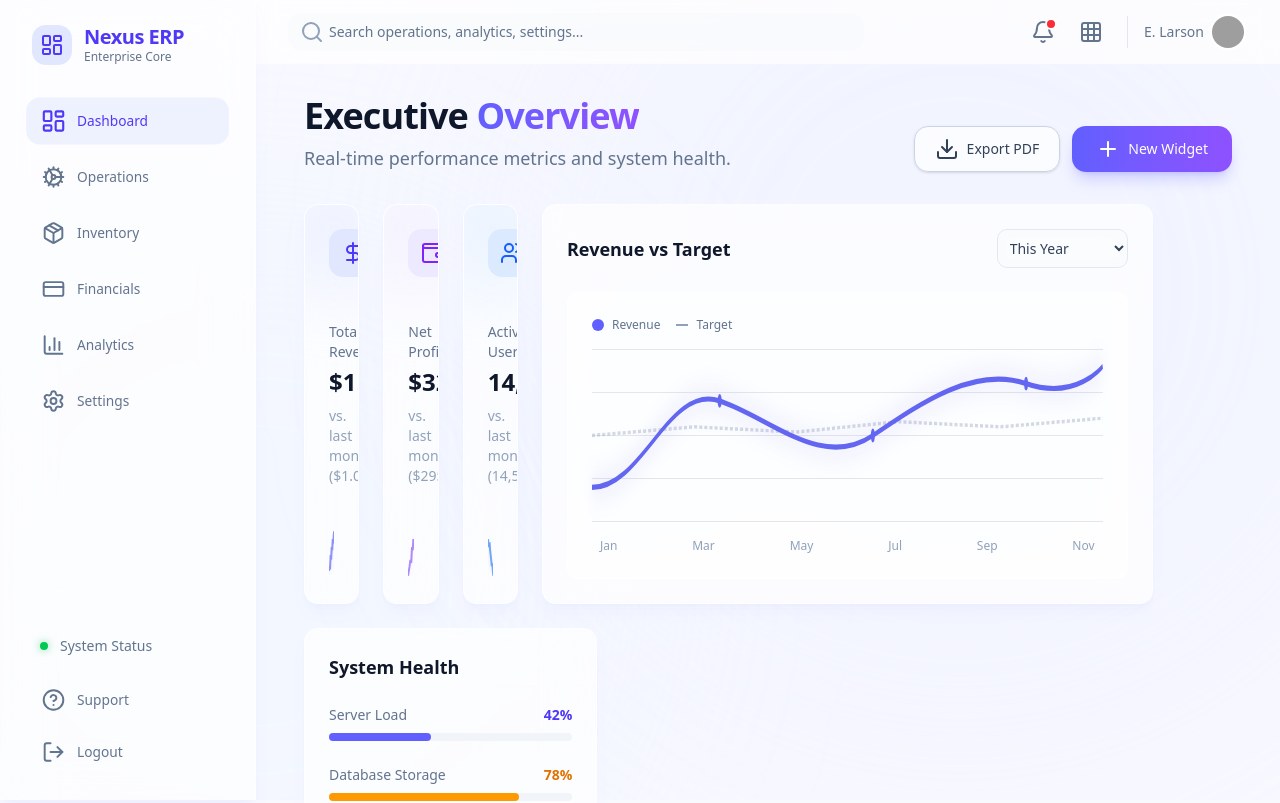
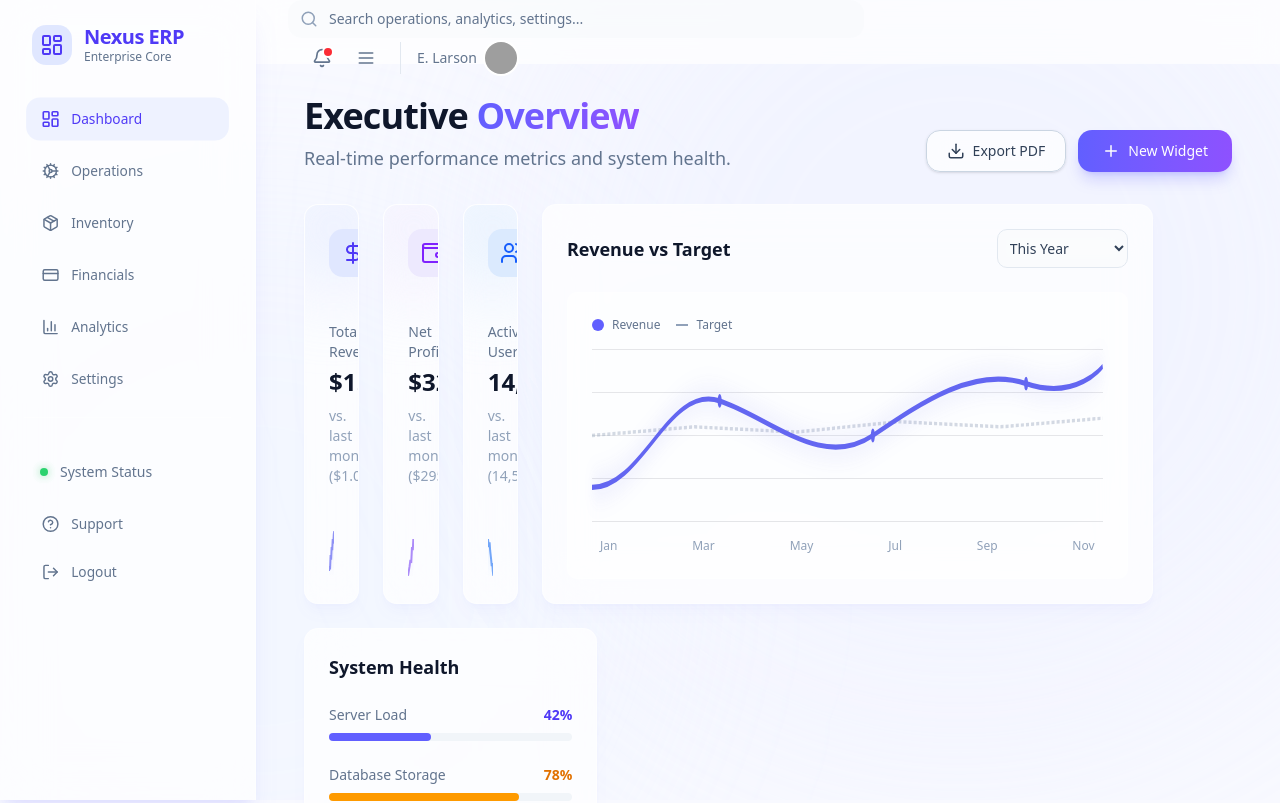
Before and after one commit to zyyaat/nexus-erp-financial-system, a Next.js app: page / in a window 1280 px wide. Shown: the top 803 px of the page. Built offline with nearby package versions, Linux system fonts and the light colour scheme; grey boxes are pictures that could not be loaded.

Commit message:
fd418050-7c56-40de-847a-3e03db8e6a22

```diff
--- a/src/app/page.tsx
+++ b/src/app/page.tsx
@@ -1,5 +1,6 @@
 'use client'
 
+import { useState } from 'react'
 import Sidebar from '@/components/dashboard/Sidebar'
 import TopNav from '@/components/dashboard/TopNav'
 import KPICard from '@/components/dashboard/KPICard'
@@ -8,6 +9,8 @@ import SystemHealth from '@/components/dashboard/SystemHealth'
 import { Download, Plus } from 'lucide-react'
 
 export default function Home() {
+  const [isSidebarOpen, setIsSidebarOpen] = useState(false)
+
   return (
     <div className="min-h-screen bg-[#f8f9ff] text-slate-900 antialiased overflow-x-hidden selection:bg-indigo-500/20 selection:text-indigo-600">
       {/* Ambient Background Effects */}
@@ -16,39 +19,42 @@ export default function Home() {
         <div className="absolute -bottom-[20%] -left-[10%] w-[60vw] h-[60vw] rounded-full bg-blue-100/30 blur-[100px] opacity-50 mix-blend-multiply"></div>
       </div>
 
-      {/* Sidebar */}
-      <Sidebar />
+      {/* Sidebar (Mobile Responsive) */}
+      <Sidebar
+        isOpen={isSidebarOpen}
+        onClose={() => setIsSidebarOpen(false)}
+      />
 
       {/* Top Navigation */}
-      <TopNav />
+      <TopNav onMenuClick={() => setIsSidebarOpen(true)} />
 
       {/* Main Content */}
       <main className="pt-24 pb-12 px-5 md:px-12 md:ml-64 relative z-10">
         {/* Page Header */}
         <div className="flex flex-col md:flex-row md:items-end justify-between mb-8">
           <div>
-            <h2 className="text-4xl font-semibold text-slate-900 mb-2 tracking-tight">
+            <h2 className="text-3xl md:text-4xl font-semibold text-slate-900 mb-2 tracking-tight">
               Executive{' '}
               <span className="bg-gradient-to-r from-indigo-500 to-violet-500 bg-clip-text text-transparent">
                 Overview
               </span>
             </h2>
-            <p className="text-lg text-slate-500">Real-time performance metrics and system health.</p>
+            <p className="text-base md:text-lg text-slate-500">Real-time performance metrics and system health.</p>
           </div>
-          <div className="mt-4 md:mt-0 flex space-x-3">
-            <button className="px-5 py-2.5 rounded-xl border border-slate-300 bg-white/70 text-slate-700 font-medium text-sm hover:bg-slate-50 transition-all flex items-center space-x-2 backdrop-blur-md shadow-sm">
-              <Download className="text-[20px]" fontSize="inherit" />
+          <div className="mt-4 md:mt-0 flex flex-col sm:flex-row space-y-2 sm:space-y-0 sm:space-x-3">
+            <button className="px-5 py-2.5 rounded-xl border border-slate-300 bg-white/70 text-slate-700 font-medium text-sm hover:bg-slate-50 transition-all flex items-center justify-center space-x-2 backdrop-blur-md shadow-sm">
+              <Download size={18} />
               <span>Export PDF</span>
             </button>
-            <button className="px-6 py-2.5 rounded-xl bg-gradient-to-r from-indigo-500 to-violet-500 text-white font-medium text-sm shadow-lg shadow-indigo-500/25 hover:shadow-indigo-500/40 transition-all flex items-center space-x-2">
-              <Plus className="text-[20px]" fontSize="inherit" />
+            <button className="px-6 py-2.5 rounded-xl bg-gradient-to-r from-indigo-500 to-violet-500 text-white font-medium text-sm shadow-lg shadow-indigo-500/25 hover:shadow-indigo-500/40 transition-all flex items-center justify-center space-x-2">
+              <Plus size={18} />
               <span>New Widget</span>
             </button>
           </div>
         </div>
 
         {/* Bento Grid Layout */}
-        <div className="grid grid-cols-1 md:grid-cols-12 gap-6">
+        <div className="grid grid-cols-1 md:grid-cols-12 gap-4 md:gap-6">
           {/* KPI Cards Row */}
           <KPICard
             title="Total Revenue"
@@ -82,6 +88,9 @@ export default function Home() {
             <SystemHealth />
           </div>
         </div>
+
+        {/* Mobile Bottom Spacing */}
+        <div className="md:hidden h-20"></div>
       </main>
     </div>
   )
--- a/src/components/dashboard/Sidebar.tsx
+++ b/src/components/dashboard/Sidebar.tsx
@@ -1,6 +1,6 @@
 'use client'
 
-import { useState } from 'react'
+import { useState, useEffect } from 'react'
 import {
   LayoutDashboard,
   Cog,
@@ -9,7 +9,8 @@ import {
   BarChart3,
   Settings,
   HelpCircle,
-  LogOut
+  LogOut,
+  X
 } from 'lucide-react'
 
 const navItems = [
@@ -26,15 +27,65 @@ const bottomNavItems = [
   { icon: LogOut, label: 'Logout' },
 ]
 
-export default function Sidebar() {
+interface SidebarProps {
+  isOpen: boolean
+  onClose: () => void
+}
+
+export default function Sidebar({ isOpen, onClose }: SidebarProps) {
   const [activeItem, setActiveItem] = useState('Dashboard')
 
+  // Close sidebar on escape key
+  useEffect(() => {
+    const handleEscape = (e: KeyboardEvent) => {
+      if (e.key === 'Escape') onClose()
+    }
+    if (isOpen) {
+      document.addEventListener('keydown', handleEscape)
+      document.body.style.overflow = 'hidden'
+    }
+    return () => {
+      document.removeEventListener('keydown', handleEscape)
+      document.body.style.overflow = 'unset'
+    }
+  }, [isOpen, onClose])
+
   return (
-    <aside className="hidden md:flex h-screen w-64 fixed left-0 top-0 bg-white/70 dark:bg-slate-900/80 backdrop-blur-xl border-r border-white/40 shadow-lg shadow-indigo-500/5 z-40 flex-col h-full p-6 space-y-4">
+    <>
+      {/* Mobile Overlay */}
+      {isOpen && (
+        <div
+          className="md:hidden fixed inset-0 bg-black/50 backdrop-blur-sm z-40 transition-opacity"
+          onClick={onClose}
+        />
+      )}
+
+      {/* Sidebar */}
+      <aside className={`
+        fixed left-0 top-0 h-screen w-64
+        bg-white/95 dark:bg-slate-900/95
+        backdrop-blur-xl
+        border-r border-white/40
+        shadow-xl shadow-indigo-500/10
+        z-50 flex-col h-full p-6 space-y-4
+        transition-transform duration-300 ease-in-out
+        ${isOpen ? 'translate-x-0' : '-translate-x-full'}
+        md:translate-x-0 md:z-40 md:bg-white/70 md:dark:bg-slate-900/80
+      `}>
+        {/* Close Button (Mobile Only) */}
+        <div className="md:hidden flex justify-end mb-4">
+          <button
+            onClick={onClose}
+            className="p-2 rounded-xl text-slate-500 hover:bg-slate-100 transition-colors"
+          >
+            <X size={20} />
+          </button>
+        </div>
+
         {/* Logo Section */}
         <div className="flex items-center space-x-3 mb-8 px-2">
           <div className="w-10 h-10 rounded-xl bg-indigo-100 flex items-center justify-center">
-          <LayoutDashboard className="text-indigo-600" />
+            <LayoutDashboard className="text-indigo-600" size={24} />
           </div>
           <div>
             <h1 className="text-xl font-bold text-indigo-600 leading-tight tracking-tight">Nexus ERP</h1>
@@ -51,14 +102,22 @@ export default function Sidebar() {
               <a
                 key={item.label}
                 href="#"
-              onClick={(e) => { e.preventDefault(); setActiveItem(item.label) }}
+                onClick={(e) => {
+                  e.preventDefault()
+                  setActiveItem(item.label)
+                  // Close sidebar on mobile after click
+                  if (window.innerWidth < 768) onClose()
+                }}
                 className={`flex items-center space-x-3 px-4 py-3 rounded-xl font-medium text-sm transition-all duration-200 group ${
                   isActive
                     ? 'text-indigo-600 bg-indigo-50 dark:bg-indigo-500/20 scale-[0.98]'
                     : 'text-slate-500 hover:text-slate-700 hover:bg-slate-100/50 scale-[0.98] hover:scale-95'
                 }`}
               >
-              <Icon className={`${isActive ? 'scale-110' : 'group-hover:scale-110'} transition-transform`} fontSize="small" />
+                <Icon
+                  size={18}
+                  className={`${isActive ? 'scale-110' : 'group-hover:scale-110'} transition-transform`}
+                />
                 <span>{item.label}</span>
               </a>
             )
@@ -83,9 +142,13 @@ export default function Sidebar() {
                 <a
                   key={item.label}
                   href="#"
+                  onClick={(e) => {
+                    e.preventDefault()
+                    if (window.innerWidth < 768) onClose()
+                  }}
                   className="flex items-center space-x-3 px-4 py-3 text-slate-500 hover:text-slate-700 font-medium text-sm hover:bg-slate-100/50 transition-all duration-200 rounded-xl scale-[0.98] hover:scale-95 group"
                 >
-                <Icon className="group-hover:scale-110 transition-transform" fontSize="small" />
+                  <Icon size={18} className="group-hover:scale-110 transition-transform" />
                   <span>{item.label}</span>
                 </a>
               )
@@ -93,5 +156,6 @@ export default function Sidebar() {
           </nav>
         </div>
       </aside>
+    </>
   )
 }
--- a/src/components/dashboard/TopNav.tsx
+++ b/src/components/dashboard/TopNav.tsx
@@ -1,9 +1,13 @@
 'use client'
 
 import { useState, useEffect } from 'react'
-import { Search, Bell, Grid3X3 } from 'lucide-react'
+import { Search, Bell, Menu } from 'lucide-react'
 
-export default function TopNav() {
+interface TopNavProps {
+  onMenuClick: () => void
+}
+
+export default function TopNav({ onMenuClick }: TopNavProps) {
   const [isScrolled, setIsScrolled] = useState(false)
 
   useEffect(() => {
@@ -16,40 +20,50 @@ export default function TopNav() {
 
   return (
     <header
-      className={`hidden md:flex fixed top-0 right-0 w-[calc(100%-16rem)] bg-white/70 dark:bg-slate-900/70 backdrop-blur-md transition-all duration-300 z-30 justify-between items-center h-16 px-8 ml-64 ${
+      className={`fixed top-0 right-0 w-full md:w-[calc(100%-16rem)] bg-white/70 dark:bg-slate-900/70 backdrop-blur-md transition-all duration-300 z-30 justify-between items-center h-16 px-4 md:px-8 ${
         isScrolled ? 'border-b border-white/40 shadow-sm' : 'border-b border-transparent'
-      }`}
+      } ${'md:ml-64'}`}
       id="top-nav"
     >
+      <div className="flex items-center space-x-4">
+        {/* Hamburger Menu (Mobile Only) */}
+        <button
+          onClick={onMenuClick}
+          className="md:hidden p-2 rounded-xl text-slate-600 hover:bg-indigo-50 transition-colors focus:outline-none focus:ring-2 focus:ring-indigo-500/30"
+        >
+          <Menu size={24} />
+        </button>
+
         {/* Search Bar */}
         <div className="flex-1 max-w-xl">
           <div className="relative group focus-within:ring-2 focus-within:ring-indigo-500/30 rounded-xl transition-all duration-300">
             <span className="absolute inset-y-0 left-0 pl-3 flex items-center pointer-events-none">
-            <Search className="text-slate-400 group-focus-within:text-indigo-500 transition-colors" fontSize="small" />
+              <Search className="text-slate-400 group-focus-within:text-indigo-500 transition-colors" size={18} />
             </span>
             <input
               type="text"
               placeholder="Search operations, analytics, settings..."
-            className="block w-full pl-10 pr-3 py-2 border border-transparent rounded-xl leading-5 bg-slate-100/30 text-slate-900 placeholder-slate-500 focus:outline-none focus:bg-white focus:border-indigo-500/50 sm:text-sm transition-all duration-300"
+              className="block w-full pl-10 pr-3 py-2.5 md:py-2 border border-transparent rounded-xl leading-5 bg-slate-100/30 text-slate-900 placeholder-slate-500 focus:outline-none focus:bg-white focus:border-indigo-500/50 sm:text-sm transition-all duration-300"
             />
+          </div>
         </div>
       </div>
 
       {/* Right Actions */}
-      <div className="flex items-center space-x-2 ml-4">
+      <div className="flex items-center space-x-1 md:space-x-2 ml-4">
         {/* Notifications */}
         <button className="p-2 rounded-xl text-slate-500 hover:bg-indigo-50 transition-colors focus:outline-none focus:ring-2 focus:ring-indigo-500/30 relative">
-          <Bell fontSize="small" />
+          <Bell size={20} />
           <span className="absolute top-2 right-2 block h-2 w-2 rounded-full bg-red-500 ring-2 ring-white"></span>
         </button>
 
-        {/* Apps */}
-        <button className="p-2 rounded-xl text-slate-500 hover:bg-indigo-50 transition-colors focus:outline-none focus:ring-2 focus:ring-indigo-500/30">
-          <Grid3X3 fontSize="small" />
+        {/* Apps (Hidden on small mobile) */}
+        <button className="hidden sm:block p-2 rounded-xl text-slate-500 hover:bg-indigo-50 transition-colors focus:outline-none focus:ring-2 focus:ring-indigo-500/30">
+          <Menu size={20} />
         </button>
 
-        {/* Divider */}
-        <div className="h-8 w-[1px] bg-slate-200 mx-2"></div>
+        {/* Divider (Hidden on small mobile) */}
+        <div className="hidden lg:block h-8 w-[1px] bg-slate-200 mx-2"></div>
 
         {/* User Profile */}
         <button className="flex items-center space-x-2 p-1 pl-2 pr-1 rounded-full text-slate-500 hover:bg-indigo-50 transition-colors focus:outline-none focus:ring-2 focus:ring-indigo-500/30">
```
Lines whose indentation alone changed are shown as unchanged.
